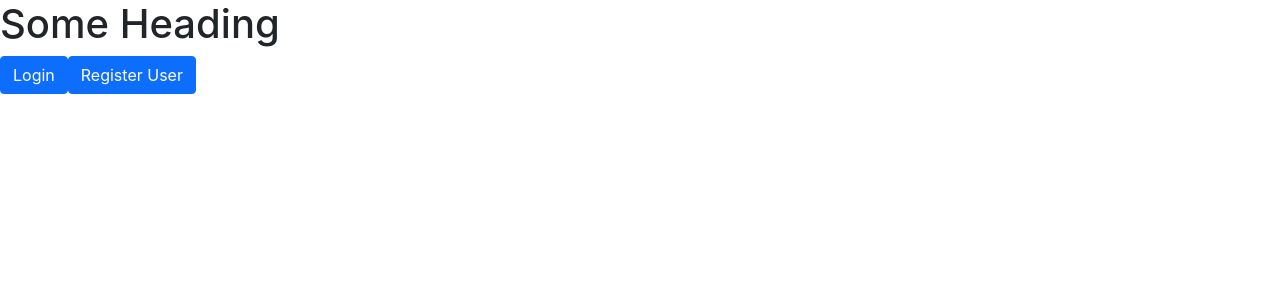
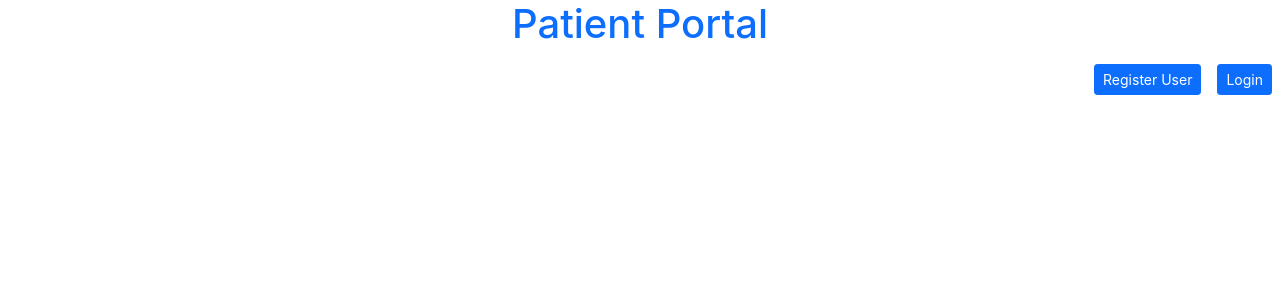
Before and after one commit to nishant-citius/patient_portalV1, a React (Create React App) app in the folder patient_portal/: page / in a window 1280 px wide. Shown: the top 300 px of the page. Built offline with nearby package versions, Linux system fonts and the light colour scheme.

Commit message:
Removed hard coded URL from Login & Register.

```diff
--- a/patient_portal/src/components/Login.js
+++ b/patient_portal/src/components/Login.js
@@ -1,6 +1,7 @@
 import { React, useState } from "react";
 import axios from "axios";
 import { useHistory } from "react-router";
+import * as URLS from "../shared/url_list";
 
 const Login = (props) => {
   const tempUser = {
@@ -8,10 +9,8 @@ const Login = (props) => {
     password: "",
   };
 
+  let history = useHistory();
   const [user, setUser] = useState(tempUser);
-  const [userState, setUserState] = useState(false);
-
-  let history = useHistory();
 
   const handleUserChange = (e) => {
     const name = e.target.name,
@@ -28,14 +27,14 @@ const Login = (props) => {
   const checkEmail = (serverUsers, formData) => {
     const user = serverUsers.find(
       (user) =>
-        user.email === formData.username && user.password == formData.password
+        user.email === formData.username && user.password === formData.password
     ); // extract the email from the formData
     if (user) return user;
   };
 
   const onSubmit = async (formData) => {
     const user = await axios
-      .get("http://localhost:9999/users")
+      .get(`${URLS.BASE_URL}/users`)
       .then((res) => checkEmail(res.data, formData));
 
     if (user) {
@@ -52,9 +51,7 @@ const Login = (props) => {
       }
 
       const session = window.sessionStorage;
-      let userSessionData = session.setItem("userInfo", JSON.stringify(user));
-
-      // props.history.push("/admin");
+      session.setItem("userInfo", JSON.stringify(user));
     } else {
       alert("email doesnot exit");
     }
--- a/patient_portal/src/components/PatientPortalHome.js
+++ b/patient_portal/src/components/PatientPortalHome.js
@@ -4,11 +4,11 @@ import { Link } from "react-router-dom";
 const PatientPortalHome = () => {
   return (
     <>
-      <h1>Some Heading</h1>
-      <Link to="/login" className="btn btn-primary">
+      <h1 className="text-center text-primary">Patient Portal</h1>
+      <Link to="/login" className="btn btn-primary btn-sm float-end m-2">
         Login
       </Link>
-      <Link to="/register" className="btn btn-primary">
+      <Link to="/register" className="btn btn-primary btn-sm float-end m-2">
         Register User
       </Link>
     </>
--- a/patient_portal/src/components/RegisterUser.js
+++ b/patient_portal/src/components/RegisterUser.js
@@ -2,6 +2,7 @@ import { React, useState } from "react";
 import { connect } from "react-redux";
 import * as actionCreator from "../redux/actions/userActionCreater";
 import axios from "axios";
+import * as URLS from "../shared/url_list";
 
 const RegisterUser = (props) => {
   let tempUser = {
@@ -41,7 +42,7 @@ const RegisterUser = (props) => {
 
   const onSubmit = async (formData) => {
     const user = await axios
-      .get("http://localhost:9999/users")
+      .get(`${URLS.BASE_URL}/users`)
       .then((res) => checkEmail(res.data, formData));
     if (user) {
       alert("email alreday exists");
```
Also changed, not shown: patient_portal/backend.json (line endings or trailing spaces).
